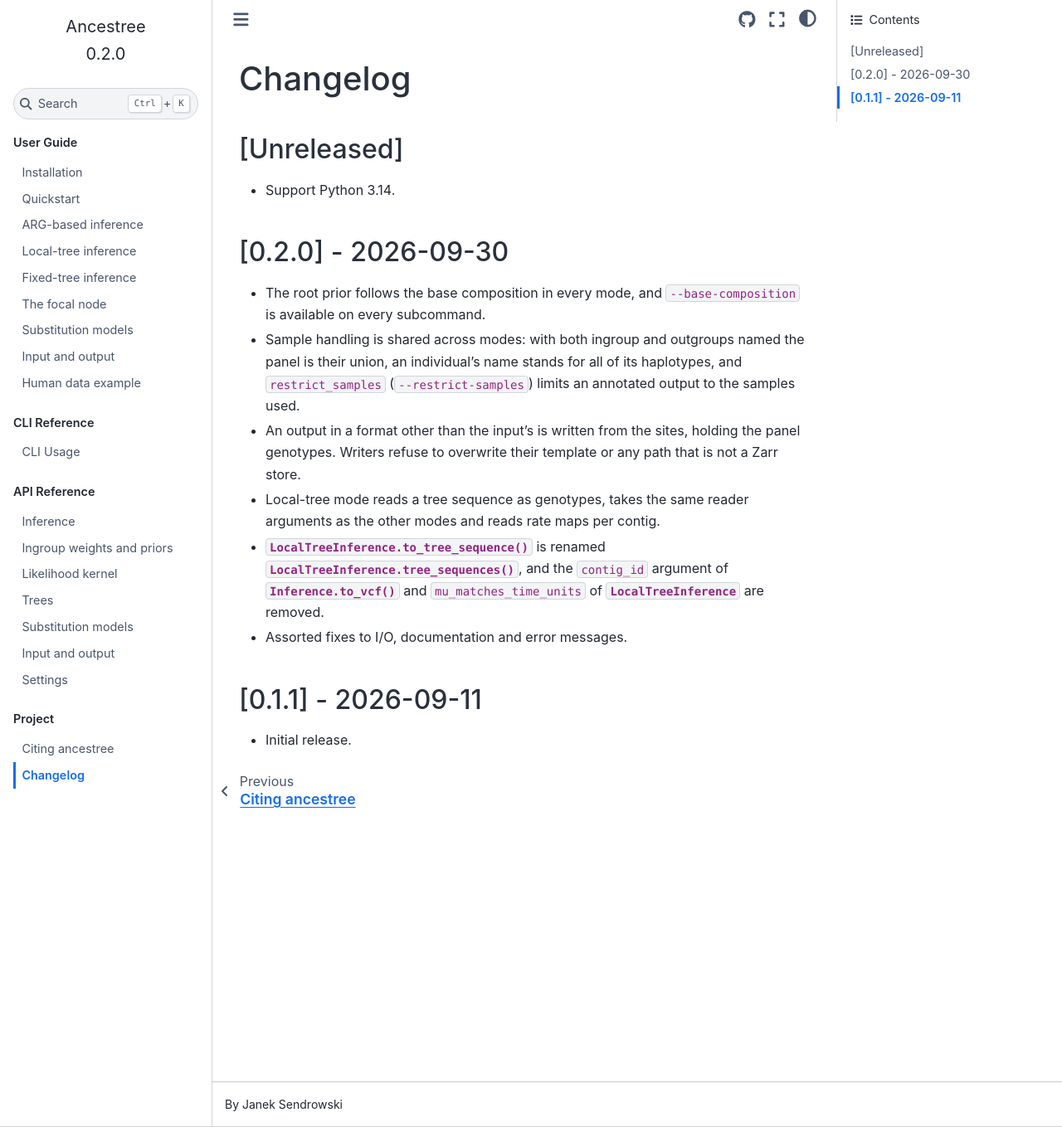
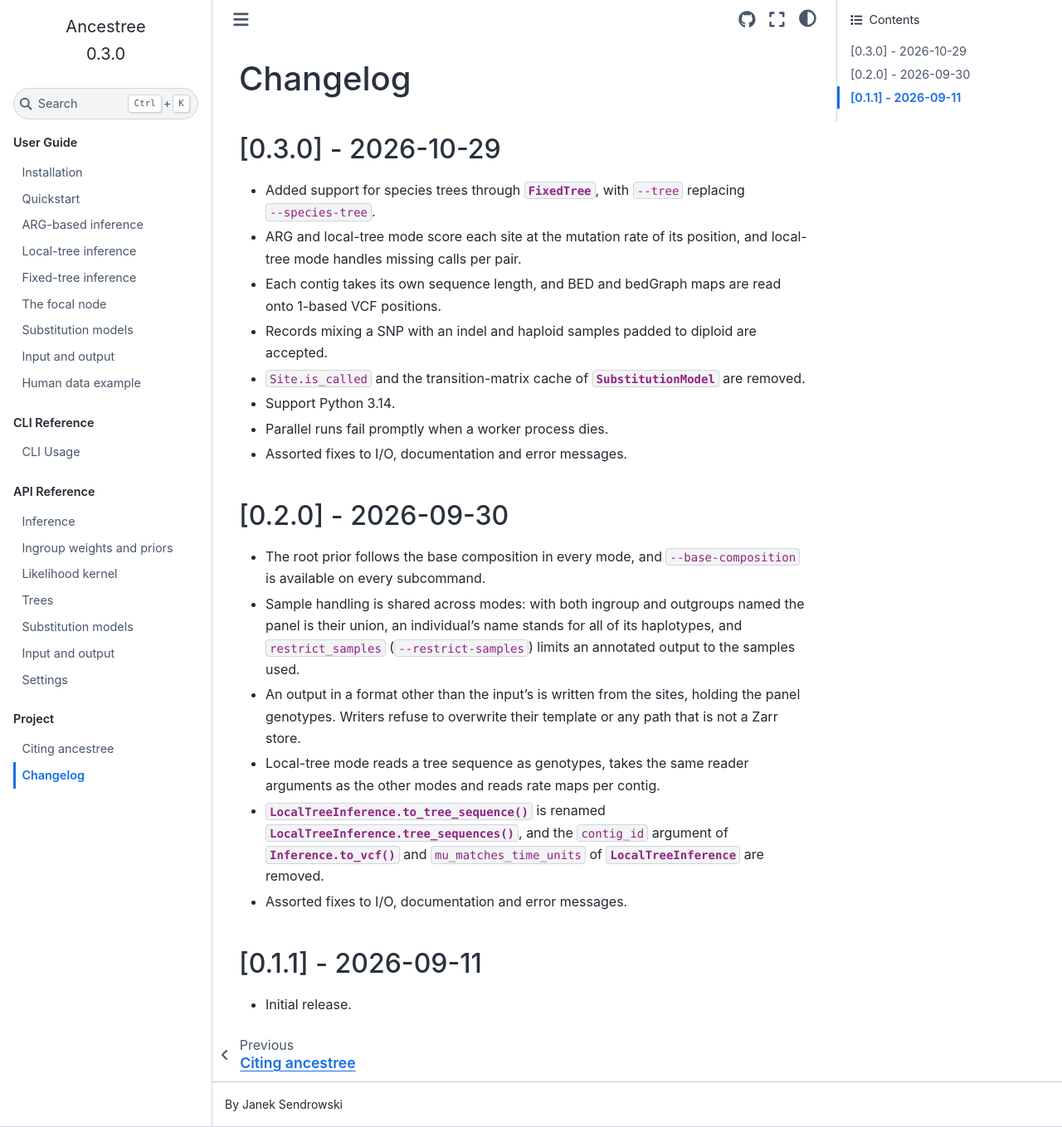
Before and after one commit to Sendrowski/Ancestree, a Sphinx documentation site: the page built from docs/changelog.rst, in a window 1280 px wide and 1359 px high. Shown: the whole window at 83% size. Built offline with Sphinx 7.4.7 and the Sphinx Book theme 1.1.4, drawn with Linux system fonts in a browser that asks for light colours.

Commit message:
Release 0.3.0

```diff
--- a/ancestree/__init__.py
+++ b/ancestree/__init__.py
@@ -14,7 +14,7 @@ if "NUMBA_THREADING_LAYER" not in _os.environ:
 # into a single stderr output frame in Jupyter, not one frame per write.
 from tqdm import tqdm as _tqdm
 
-__version__ = "0.2.0"
+__version__ = "0.3.0"
 
 #: Canonical nucleotide alphabet. Every per-allele array column is indexed by
 #: position in this tuple.
--- a/docs/changelog.rst
+++ b/docs/changelog.rst
@@ -1,9 +1,16 @@
 Changelog
 =========
 
-[Unreleased]
-^^^^^^^^^^^^
+[0.3.0] - 2026-10-29
+^^^^^^^^^^^^^^^^^^^^
+- Added support for species trees through :class:`~ancestree.trees.FixedTree`, with ``--tree`` replacing ``--species-tree``.
+- ARG and local-tree mode score each site at the mutation rate of its position, and local-tree mode handles missing calls per pair.
+- Each contig takes its own sequence length, and BED and bedGraph maps are read onto 1-based VCF positions.
+- Records mixing a SNP with an indel and haploid samples padded to diploid are accepted.
+- ``Site.is_called`` and the transition-matrix cache of :class:`~ancestree.models.SubstitutionModel` are removed.
 - Support Python 3.14.
+- Parallel runs fail promptly when a worker process dies.
+- Assorted fixes to I/O, documentation and error messages.
 
 [0.2.0] - 2026-09-30
 ^^^^^^^^^^^^^^^^^^^^
--- a/pyproject.toml
+++ b/pyproject.toml
@@ -1,6 +1,6 @@
 [project]
 name = "ancestree-popgen"
-version = "0.2.0"
+version = "0.3.0"
 description = "Ancestral allele annotation via Felsenstein likelihood on ARGs, fixed trees, or local trees inferred from the genotypes alone."
 authors = [{ name = "Janek Sendrowski", email = "sendrowski.janek@gmail.com" }]
 license = "GPL-3.0-or-later"
```
Also changed, not shown: 1 other file.
